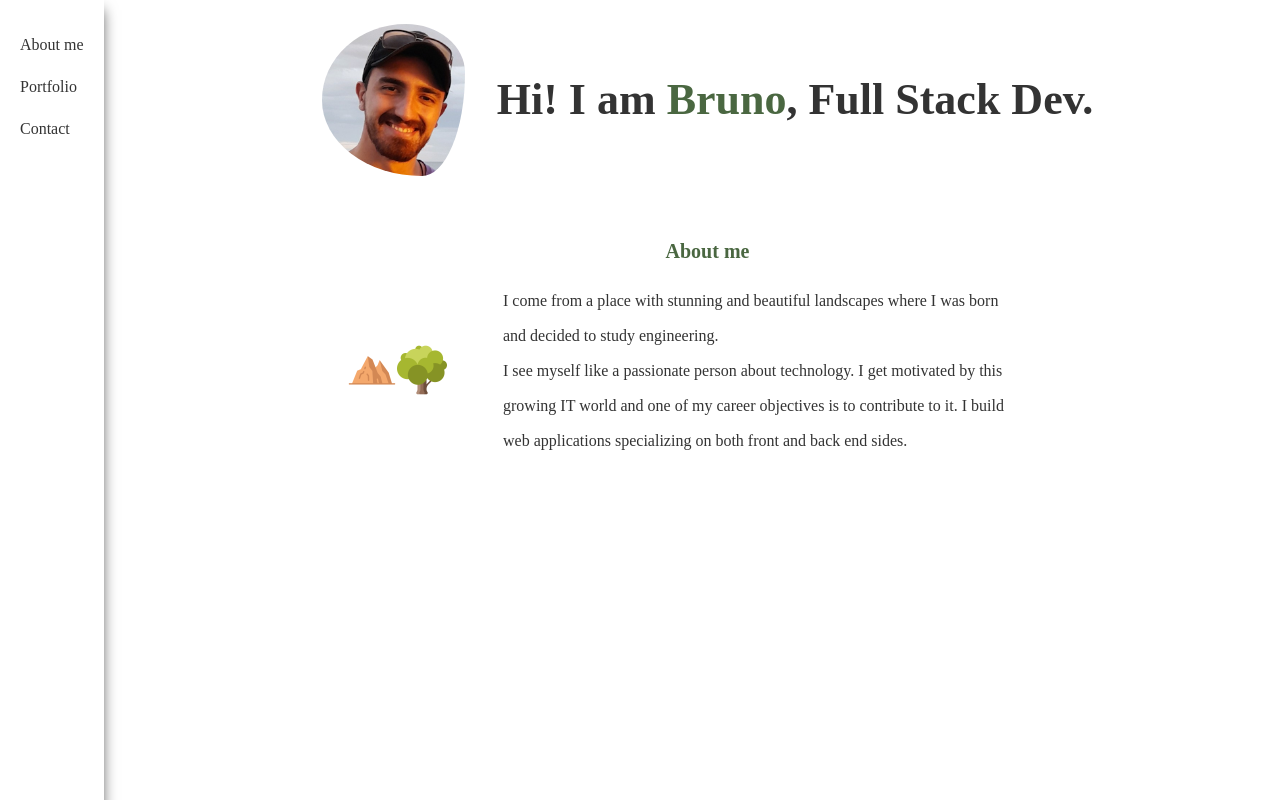
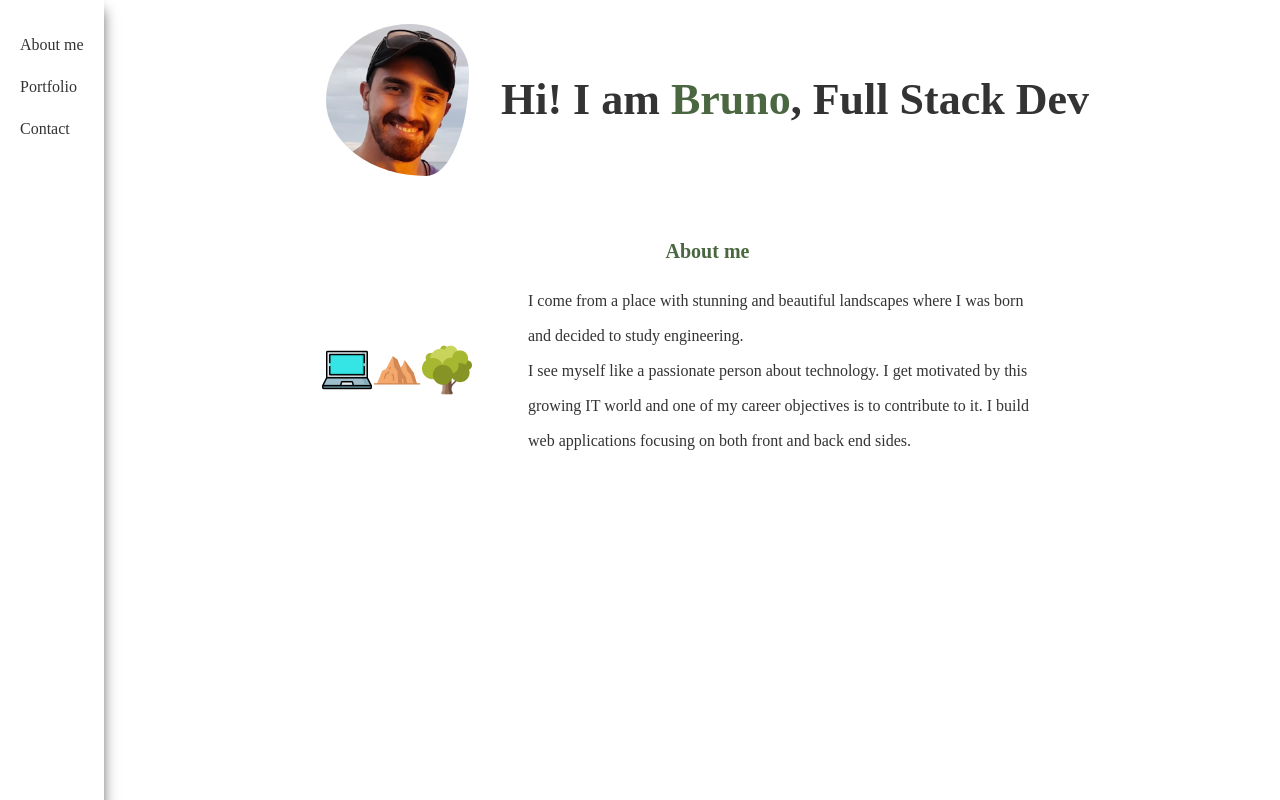
Before and after one commit to bpontiz/Portfolio-BrunoPontiz, a plain HTML site: page index.html in a window 1280 px wide. Drawn offline with Linux system fonts and the light colour scheme.

Commit message:
Updating style and html files with about component.

```diff
--- a/index.html
+++ b/index.html
@@ -17,21 +17,23 @@
                 <li><a class="link" href="#portfolio">Portfolio</a></li>
                 <li><a class="link" href="#contact">Contact</a></li>
             </ul>
+            <p><a href="https://www.flaticon.es/iconos-gratis/ordenador-portatil" title="icons">Images</a></p>
         </section>
     </header>
 
     <main>
         <section id="title">
             <img src="./multimedia/FotoPropia.png" alt="me">
-            <p class="pTitle1">Hi! I am <span>Bruno</span>, Full Stack Dev.</p>
+            <p class="pTitle1">Hi! I am <span>Bruno</span>, Full Stack Dev</p>
         </section>
 
         <section id="about">
             <p class="pTitle2">About me</p>
             <div>
+                <img src="./multimedia/compu.png" alt="pc">
                 <img src="./multimedia/montana2.png" alt="mountain">
                 <img src="./multimedia/arbol2.png" alt="tree">
-                <p class="psubTitle2">I come from a place with stunning and beautiful landscapes where I was born and decided to study engineering.<br />I see myself like a passionate person about technology. I get motivated by this growing IT world and one of my career objectives is to contribute to it.  I build web applications specializing on both front and back end sides.</p>
+                <p class="psubTitle2">I come from a place with stunning and beautiful landscapes where I was born and decided to study engineering.<br />I see myself like a passionate person about technology. I get motivated by this growing IT world and one of my career objectives is to contribute to it.  I build web applications focusing on both front and back end sides.</p>
             </div>
 
         </section>
@@ -42,5 +44,6 @@
         <section id="contact">
         </section>
     </main>
+    <script src="./scripts/index.js"></script>
 </body>
 </html>
```
Also changed, not shown: multimedia/compu.png (added), scripts/index.js (added), styles/index.css (line endings or trailing spaces).
